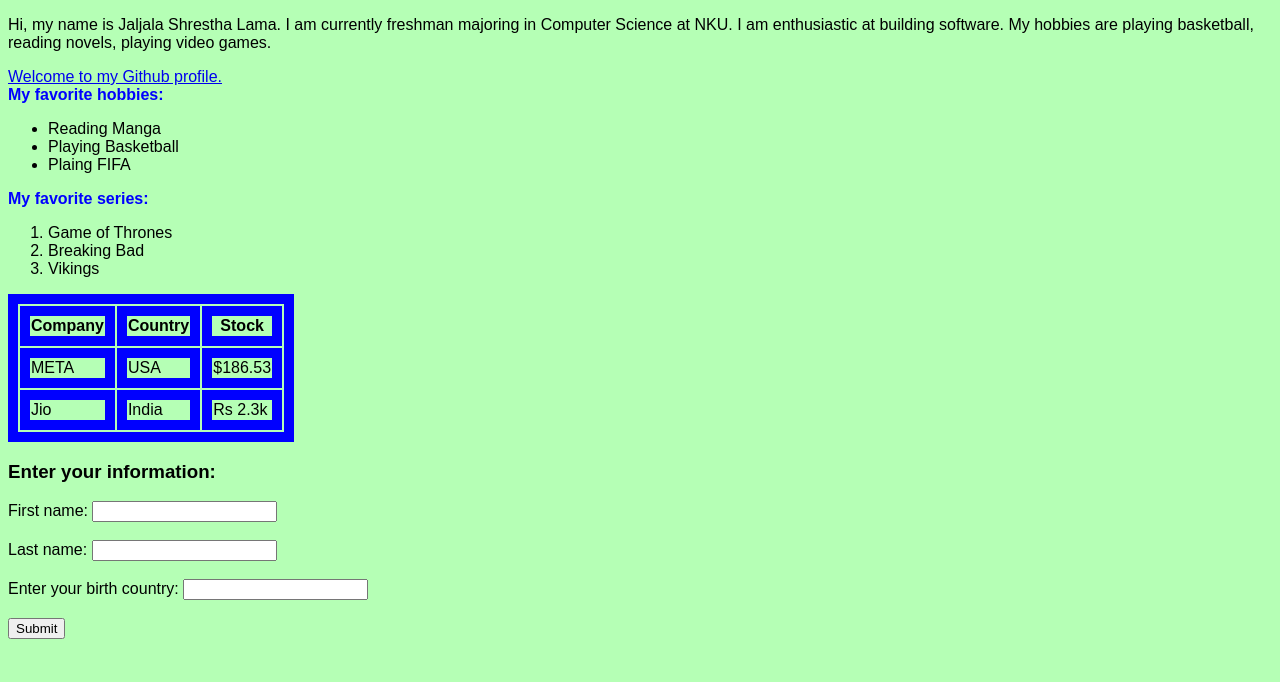
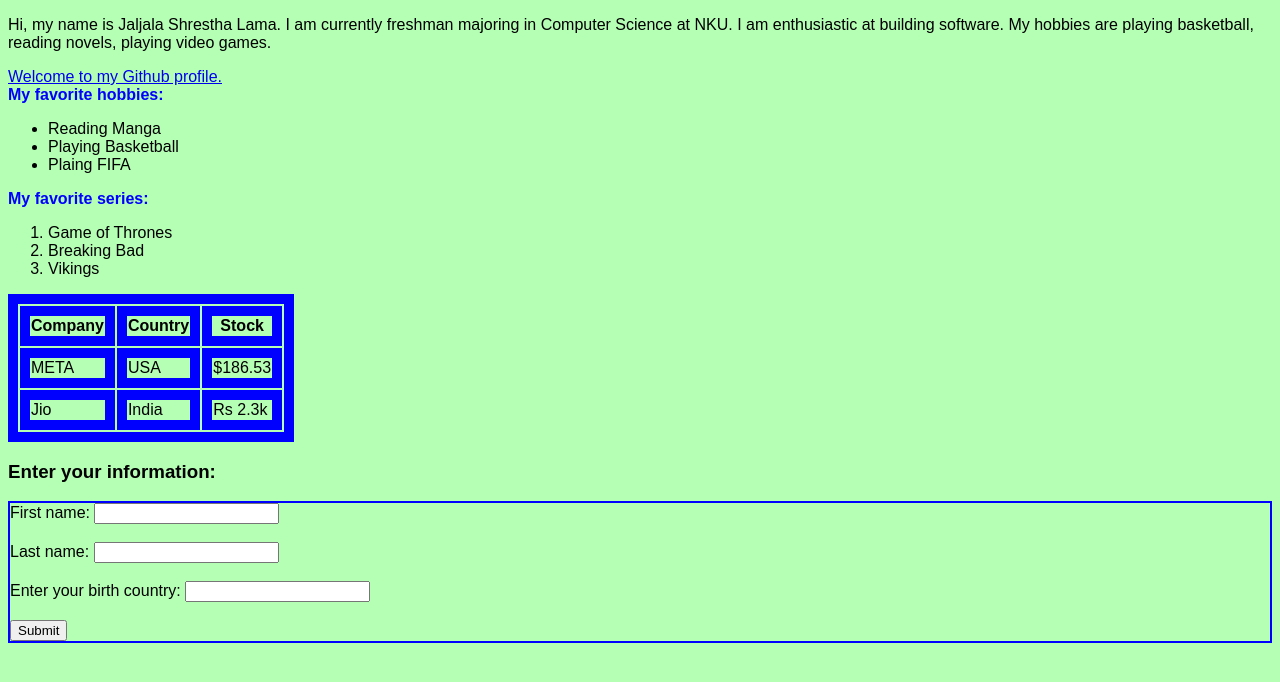
Before and after one commit to jalshrestha/inf, a plain HTML site: page index.html in a window 1280 px wide. Drawn offline with Linux system fonts and the light colour scheme.

Commit message:
Update style.css

```diff
--- a/style.css
+++ b/style.css
@@ -10,3 +10,6 @@ table, th, td {
  b{
     color: blue;
  }
+ .container_input{
+    border: 2px solid blue;
+ }
```
